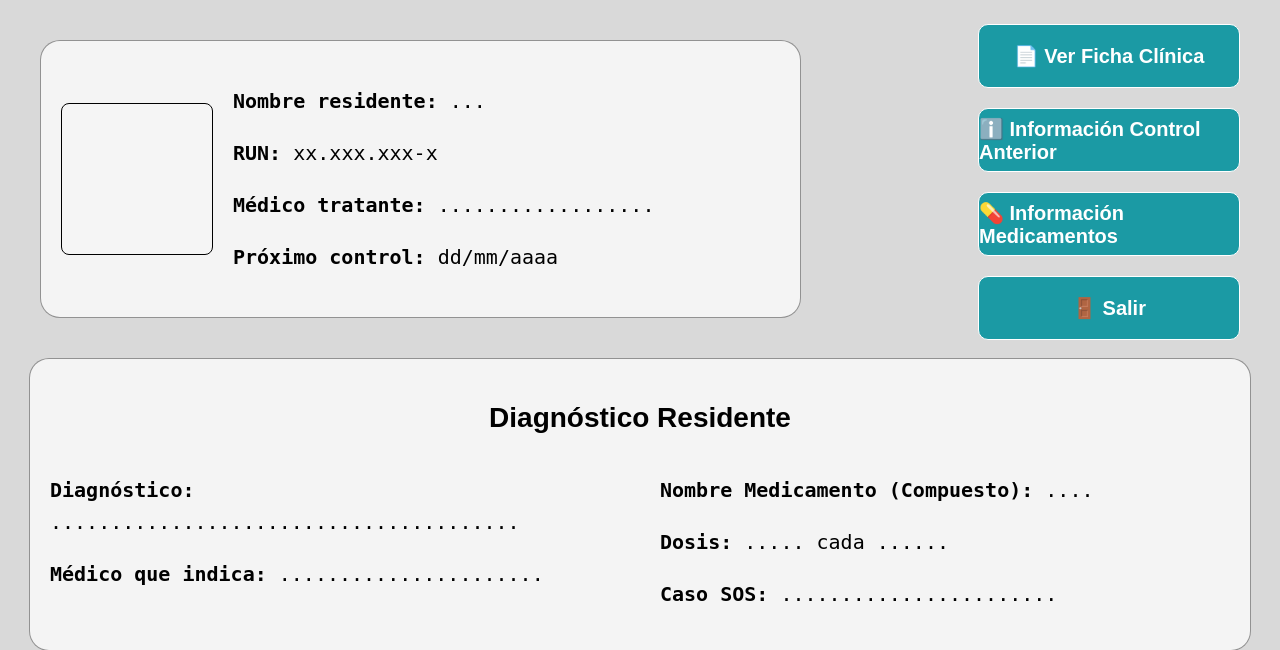
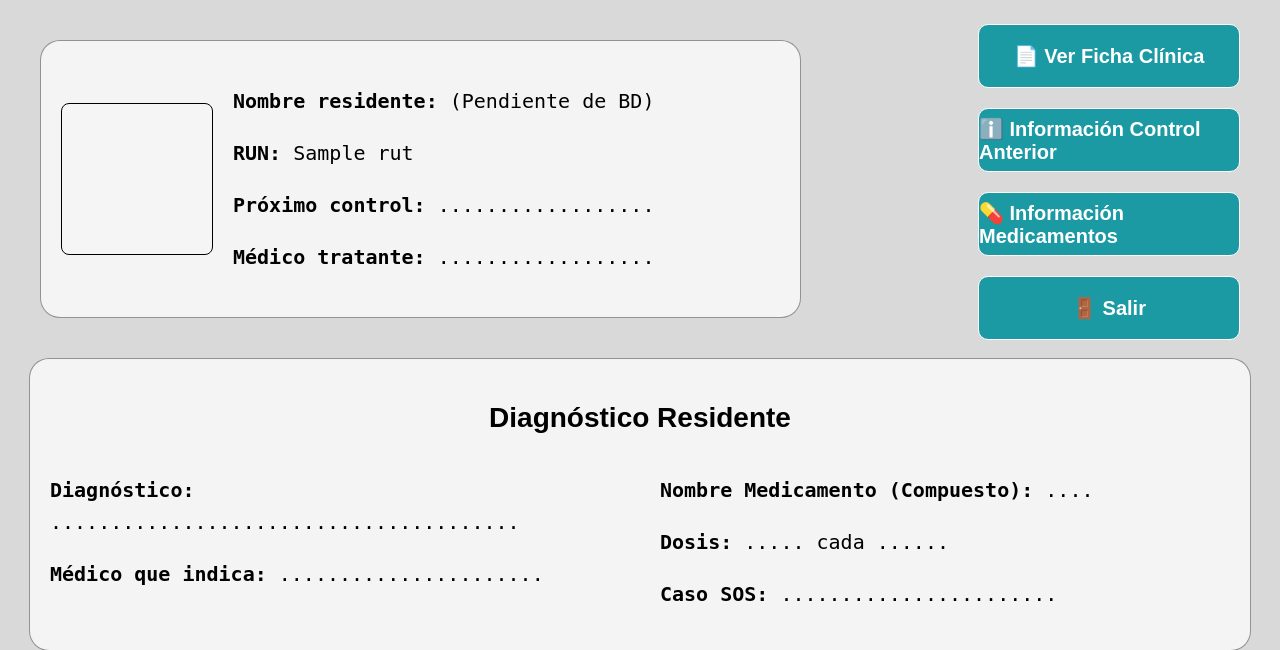
Before and after one commit to joaquin-aguilera/ProyectoGrupo14, a Flask app: template mi_web/templates/buscar.html in a window 1280 px wide. Shown: the part 96-746 px from the top of the page. Run offline with Flask 3, Linux system fonts and the light colour scheme; the template is opened without the code that fills it: most values are stand-ins (such as "Sample title", 1, 10 or a date in 2020).

Commit message:
Ligeros cambios(ahora en RUN muestra el rut ingresado del login)

```diff
--- a/mi_web/app.py
+++ b/mi_web/app.py
@@ -14,16 +14,31 @@ def init_db():
         email TEXT UNIQUE NOT NULL
     )
     """)
+    cursor.execute("""
+    CREATE TABLE IF NOT EXISTS residentes (
+        id INTEGER PRIMARY KEY AUTOINCREMENT,
+        rut TEXT NOT NULL,
+        fecha TEXT NOT NULL
+    )
+    """)
+
     conn.commit()
     conn.close()
 
 @app.route("/login", methods=["POST"])
 def login():
-    nombre = request.form["nombre"]
+    rut = request.form["rut"]
     fecha = request.form["fecha"]
 
+    # Guardar en BD
+    conn = sqlite3.connect("mi_base.db")
+    cursor = conn.cursor()
+    cursor.execute("INSERT INTO residentes (rut, fecha) VALUES (?, ?)", (rut, fecha))
+    conn.commit()
+    conn.close()
 
-    return render_template("buscar.html", resultados=[], query=nombre)
+    # Pasar a la vista buscar.html
+    return render_template("buscar.html", rut=rut, fecha=fecha)
 
 # Ruta principal
 @app.route("/", methods=["GET", "POST"])
@@ -60,16 +75,6 @@ def buscar():
 
     return render_template("buscar.html", resultados=resultados, query=query)
 
-#Eliminar Usuario
-@app.route("/eliminar/<int:id>", methods=["POST"]) # Ruta para eliminar un usuario
-def eliminar(id):
-    conn = sqlite3.connect("mi_base.db") #Accede a la BD
-    cursor = conn.cursor()
-    cursor.execute("DELETE FROM usuarios WHERE id = ?", (id,)) # Realiza la consulta de SQL
-    conn.commit()
-    conn.close()
-    return redirect("/")
-
 
 if __name__ == "__main__":
     init_db()
--- a/mi_web/templates/buscar.html
+++ b/mi_web/templates/buscar.html
@@ -157,10 +157,10 @@
   <div class="datos">
     <div class="foto"></div>
     <div class="info">
-      <p><b>Nombre residente:</b> {{ query if query else "..." }}</p>
-      <p><b>RUN:</b> xx.xxx.xxx-x</p>
+      <p><b>Nombre residente:</b> (Pendiente de BD)</p>
+      <p><b>RUN:</b> {{ rut }}</p>
+      <p><b>Próximo control:</b> ..................</p>
       <p><b>Médico tratante:</b> ..................</p>
-      <p><b>Próximo control:</b> dd/mm/aaaa</p>
     </div>
   </div>
 
--- a/mi_web/templates/index.html
+++ b/mi_web/templates/index.html
@@ -95,7 +95,7 @@
 
     <!-- Formulario Flask -->
     <form method="POST" action="/login">
-        <input type="text" name="nombre" placeholder="Ingrese RUN del residente" class="form-input" required>
+        <input type="text" name="rut" placeholder="Ingrese RUN del residente" class="form-input" required>
         <input type="date" name="fecha" class="form-input" required>
         <button type="submit" class="btn">Ingresar</button>
     </form>
```
Also changed, not shown: mi_web/mi_base.db.
